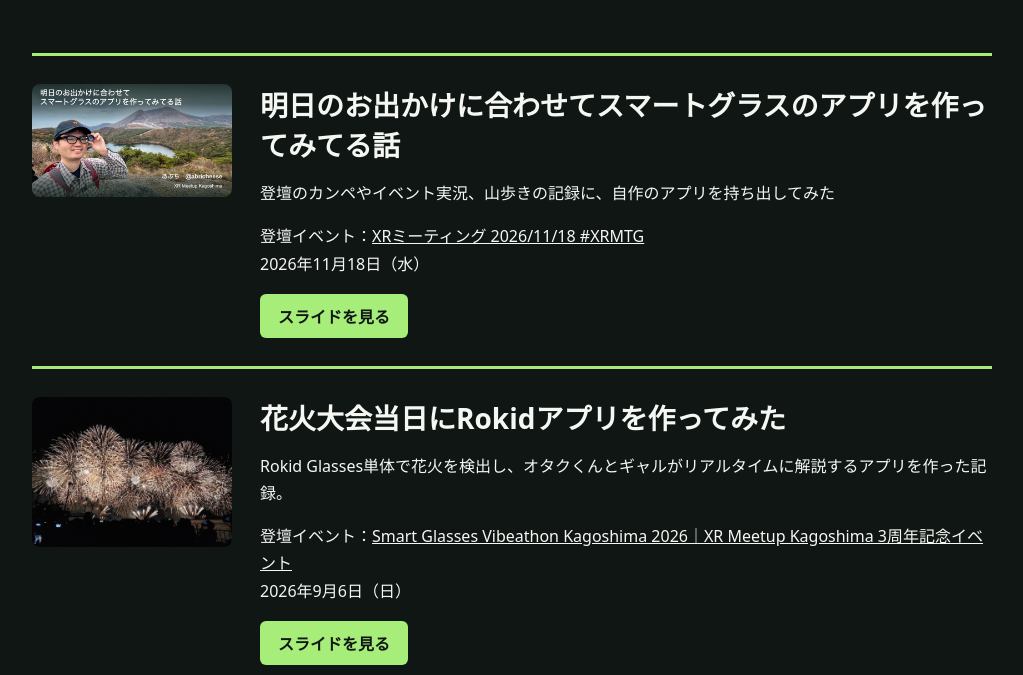
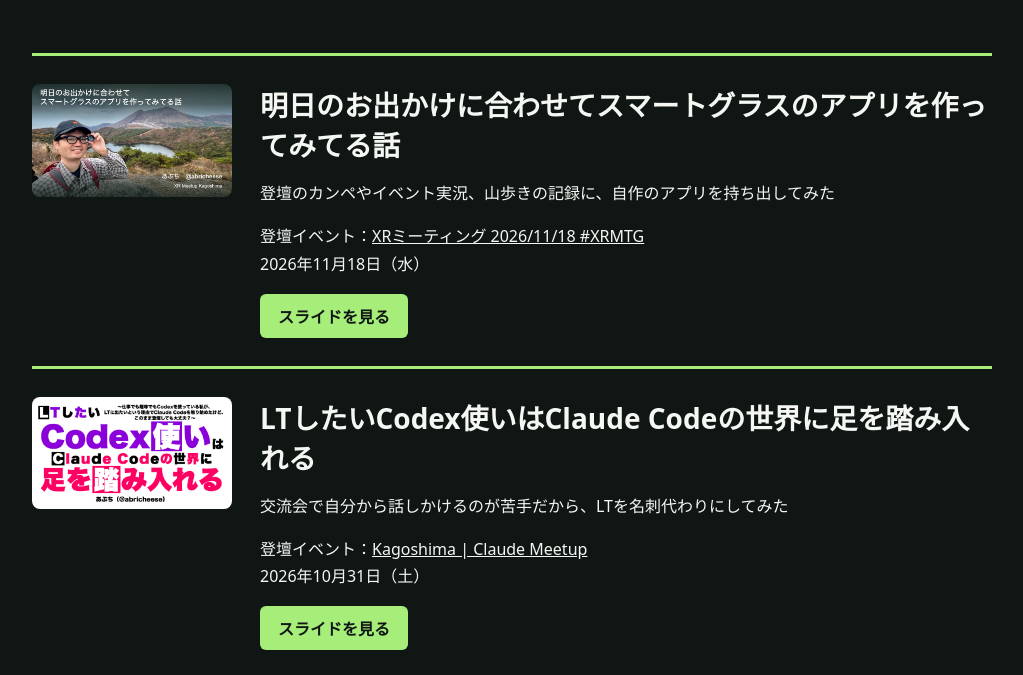
Before and after one commit to abricheese/talks, a plain HTML site: page index.html in a window 1280 px wide. Shown: the part 212-887 px from the top of the page, without its empty margins (128-1151 px from the left). Drawn offline with Linux system fonts and the light colour scheme.

Commit message:
公開済みのClaude Meetup登壇資料を一覧に追加

```diff
--- a/index.html
+++ b/index.html
@@ -34,6 +34,15 @@
       </div>
     </article>
     <article>
+      <img class="slide-cover" src="claude-meetup/slides/title.jpg" alt="">
+      <div>
+        <h2>LTしたいCodex使いはClaude Codeの世界に足を踏み入れる</h2>
+        <p>交流会で自分から話しかけるのが苦手だから、LTを名刺代わりにしてみた</p>
+        <p>登壇イベント：<a href="https://luma.com/claude-nxc9" target="_blank" rel="noopener noreferrer">Kagoshima | Claude Meetup</a><br><time datetime="2026-10-31">2026年10月31日（土）</time></p>
+        <a class="open" href="claude-meetup/">スライドを見る</a>
+      </div>
+    </article>
+    <article>
       <img src="rokid-fireworks-2026/assets/finale-photo.jpg" alt="花火大会のフィナーレ">
       <div>
         <h2>花火大会当日にRokidアプリを作ってみた</h2>
```
Also changed, not shown: 1 other file.
